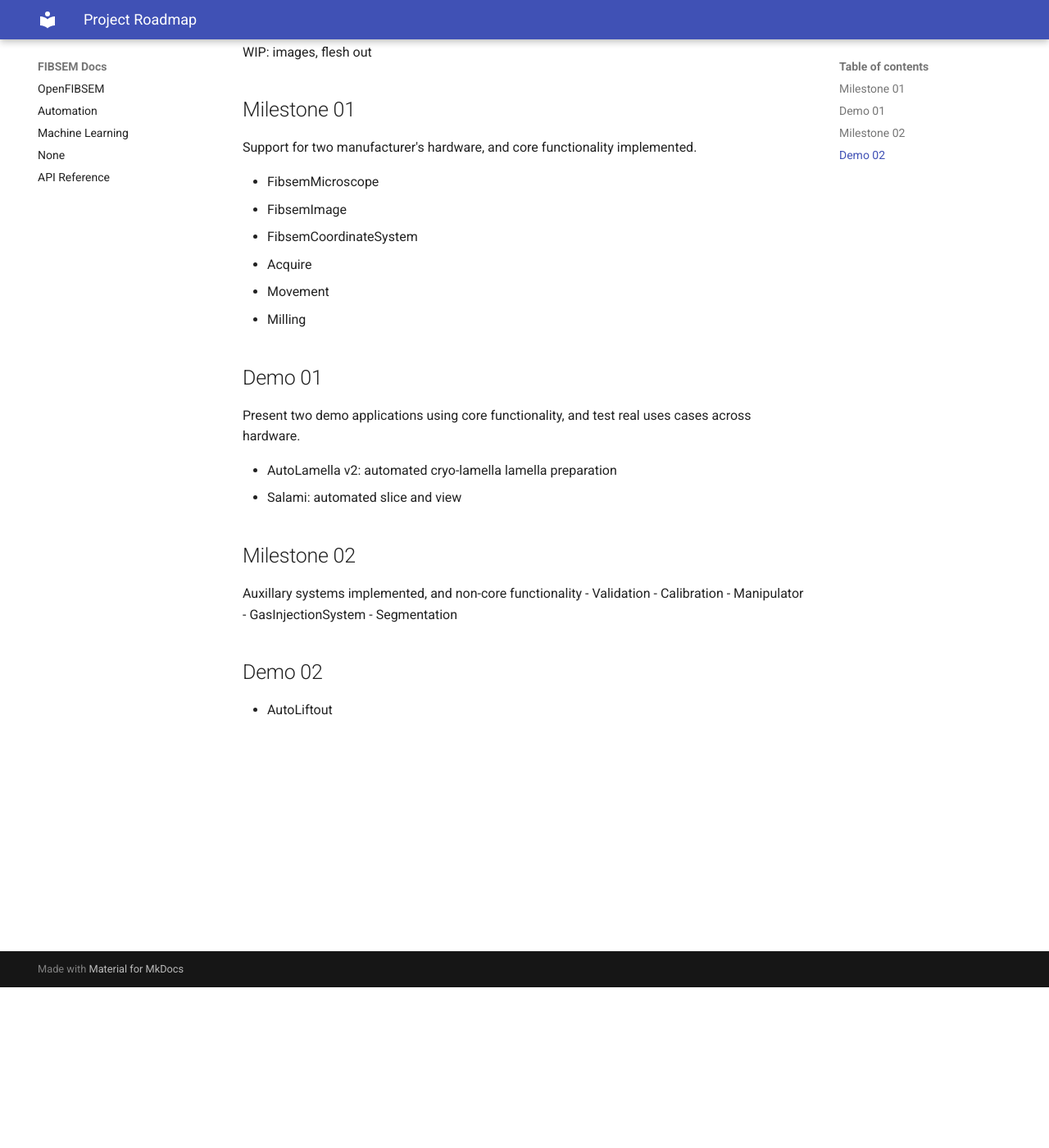
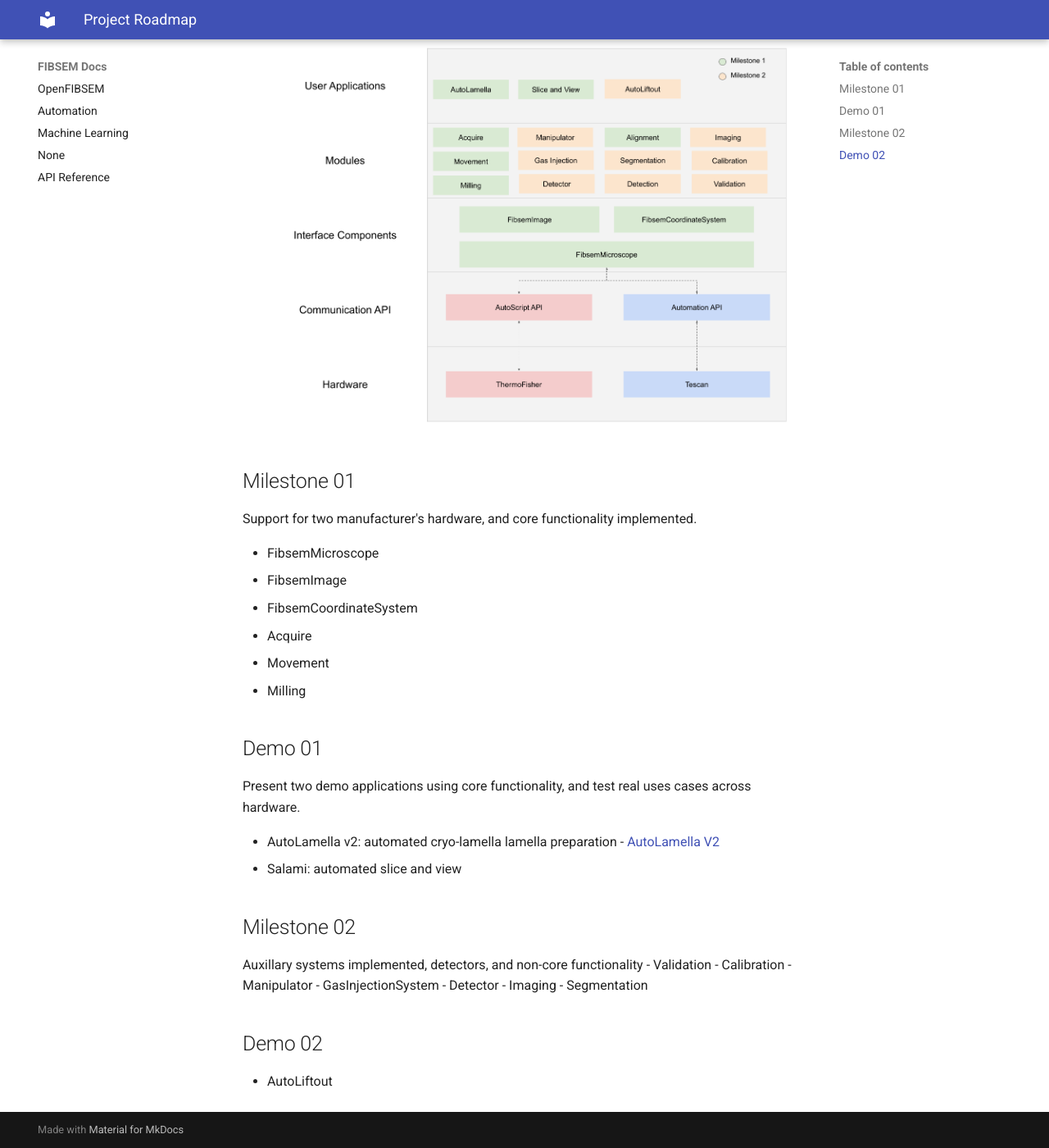
Before and after one commit to DeMarcoLab/fibsem, an MkDocs documentation site: the page built from docs/roadmap.md, in a window 1280 px wide and 1400 px high, scrolled down 196 px. Shown: the whole window at 82% size. Built offline with MkDocs 1.6.1 and Material for MkDocs 9.7.7, drawn with Linux system fonts in a browser that asks for light colours.

Commit message:
updated docs

```diff
--- a/docs/roadmap.md
+++ b/docs/roadmap.md
@@ -2,7 +2,7 @@
 
 The following is a roadmap of the planned OpenFIBSEM development.This roadmap is being developed in the v2 branches.
 
-WIP: images, flesh out
+![Roadmap](img/roadmap/roadmap.png)
 
 ## Milestone 01
 Support for two manufacturer's hardware, and core functionality implemented.
@@ -17,15 +17,17 @@
 ## Demo 01
 Present two demo applications using core functionality, and test real uses cases across hardware.
 
-- AutoLamella v2: automated cryo-lamella lamella preparation
+- AutoLamella v2: automated cryo-lamella lamella preparation - [AutoLamella V2](https://github.com/DeMarcoLab/autolamella/tree/autolamella_v2)
 - Salami: automated slice and view
 
 ## Milestone 02
-Auxillary systems implemented, and non-core functionality
+Auxillary systems implemented, detectors, and non-core functionality
 - Validation
 - Calibration
 - Manipulator
 - GasInjectionSystem
+- Detector
+- Imaging
 - Segmentation
 
 ## Demo 02
```
Also changed, not shown: docs/Examples.md (added, +25 -0 lines), docs/GettingStarted.md (+1 -0 lines), docs/index.md (+23 -3 lines), docs/Documentation_v2.md (renamed from docs/OpenFIBSEM Documentation.md), docs/img/roadmap/roadmap.png (added).
